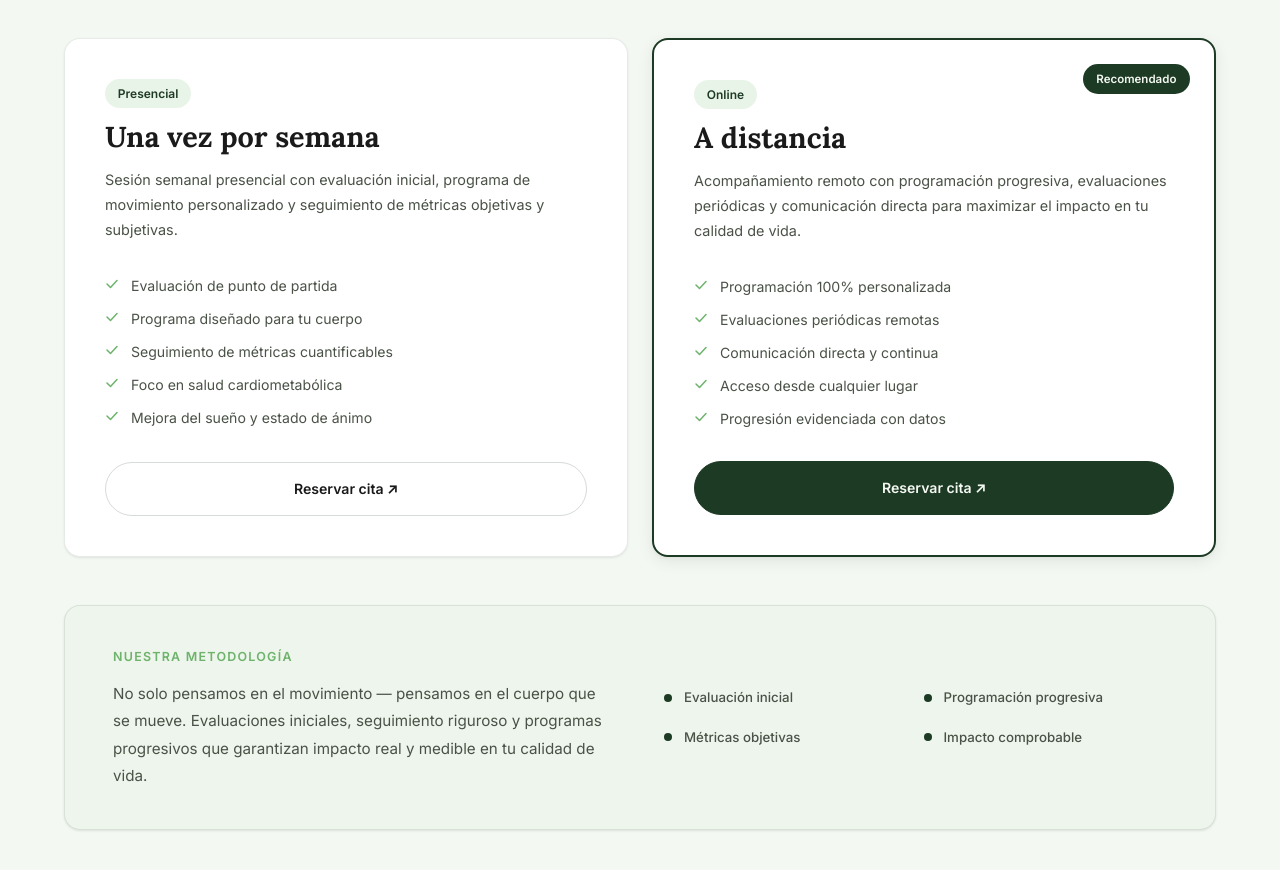
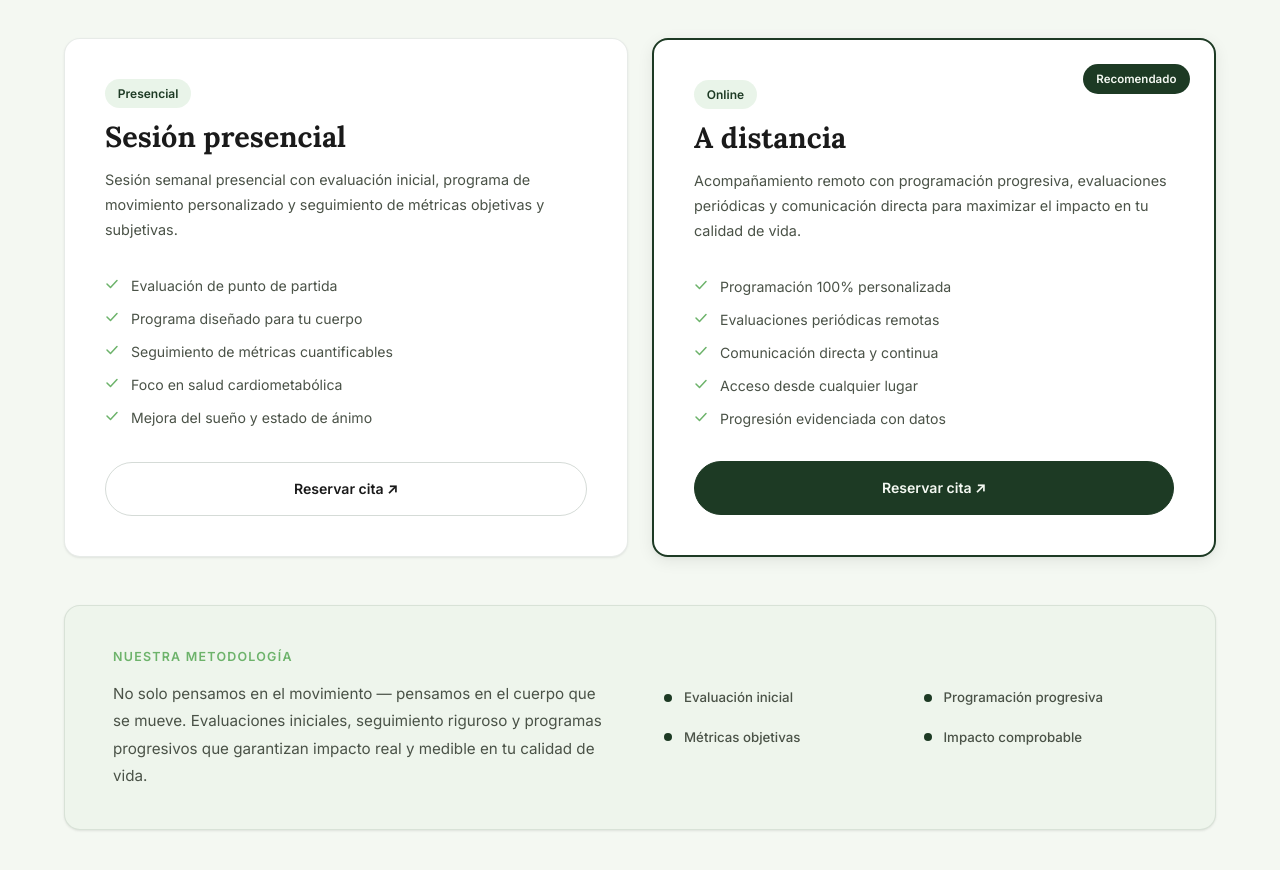
Before and after one commit to RamiGordon/prof-gordon-fe, a Next.js app: page / in a window 1280 px wide. Shown: the part 2220-3090 px from the top of the page. Built offline with nearby package versions, Linux system fonts and the light colour scheme.

Commit message:
feedback v3

```diff
--- a/components/Plans.tsx
+++ b/components/Plans.tsx
@@ -4,7 +4,7 @@ const plans = [
   {
     id: 'presencial',
     tag: 'Presencial',
-    title: 'Una vez por semana',
+    title: 'Sesión presencial',
     description:
       'Sesión semanal presencial con evaluación inicial, programa de movimiento personalizado y seguimiento de métricas objetivas y subjetivas.',
     features: [
```
